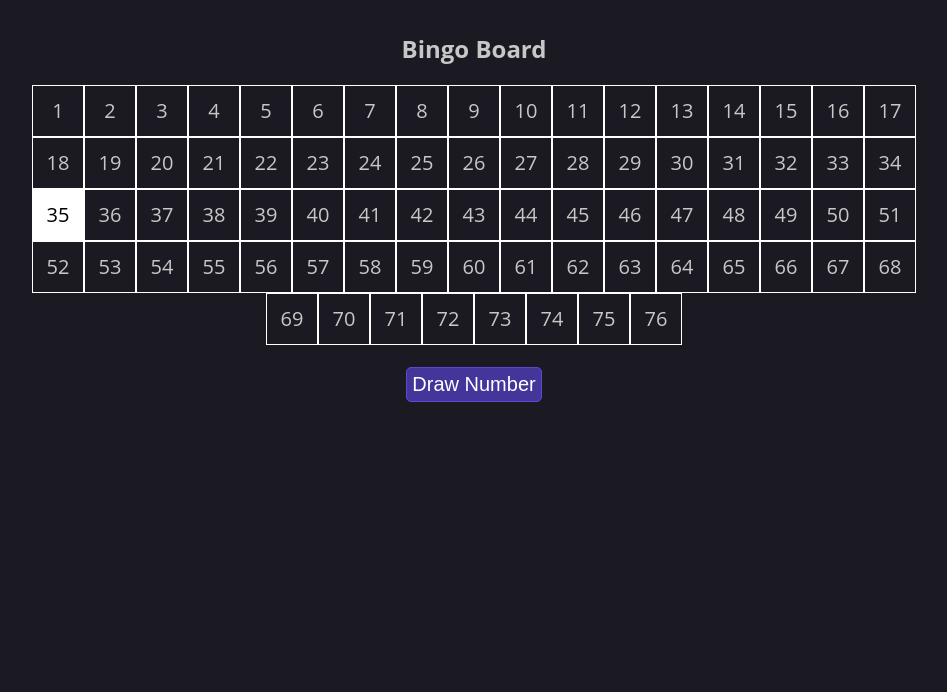
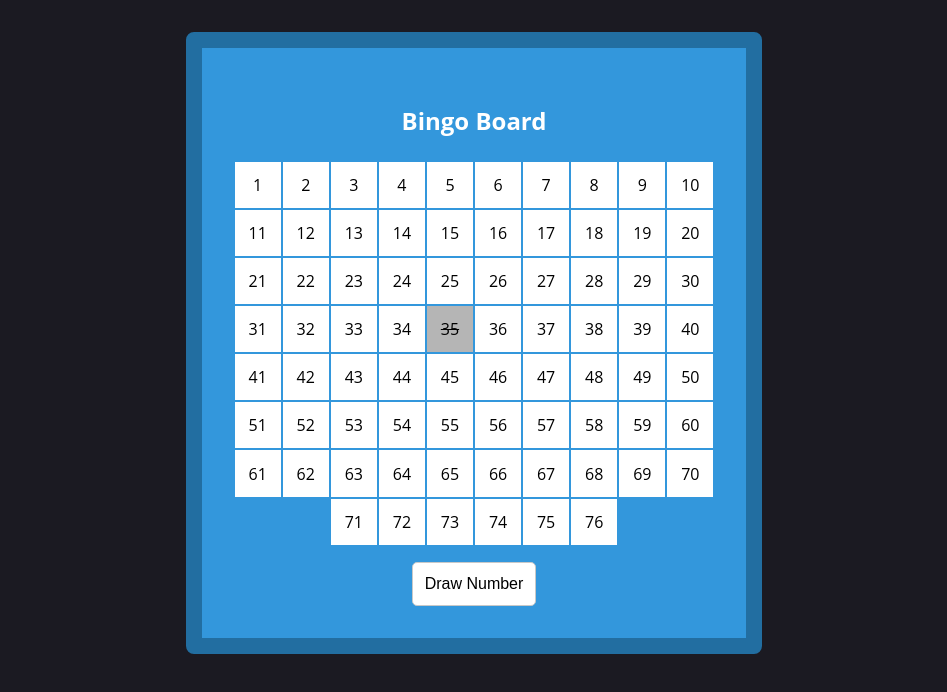
Before and after one commit to astatine-moe/EPICODE-U1-D14, a plain HTML site: page index.html in a window 1280 px wide. Both pictures are taken after a click on the button "Draw Number". Shown: the whole page, without its empty margins (166-1113 px from the left). Drawn offline with Linux system fonts and the light colour scheme.

Commit message:
Added some extra styling and features

```diff
--- a/index.html
+++ b/index.html
@@ -3,15 +3,18 @@
         <meta charset="UTF-8" />
         <meta http-equiv="X-UA-Compatible" content="IE=edge" />
         <meta name="viewport" content="width=device-width, initial-scale=1.0" />
-        <title>Document</title>
+        <title>Bingo Board</title>
         <link rel="stylesheet" href="style.css" />
     </head>
     <body>
-        <h2>Bingo Board</h2>
         <!-- <p>Drawn numbers: <span id="drawn-numbers"></span></p> -->
         <div class="container">
             <div id="board">
-                <p>Loading bingo board...</p>
+                <h2>Bingo Board</h2>
+                <div id="board-content">
+                    <p>Loading bingo board...</p>
+                </div>
+                <button id="draw-number">Draw Number</button>
             </div>
         </div>
         <!-- <h2>User Board</h2>
@@ -19,7 +22,10 @@
             <div id="user-board"></div>
         </div> -->
         <br />
-        <button id="draw-number">Draw Number</button>
+
+        <div class="number-overlay">
+            <span id="number">5</span>
+        </div>
         <script src="index.js"></script>
     </body>
 </html>
--- a/index.js
+++ b/index.js
@@ -1,9 +1,28 @@
+let timeout;
+
+const showNumber = (number) => {
+    const numberHolder = document.getElementById("number");
+    const numberHolderParent = numberHolder.parentElement;
+
+    // numberHolderParent.style.display = "block";
+    numberHolderParent.style.fontSize = "10em";
+
+    clearTimeout(timeout);
+
+    timeout = setTimeout(() => {
+        numberHolderParent.style.fontSize = "0";
+        // numberHolderParent.style.display = "none";
+    }, 2000);
+
+    numberHolder.innerText = number;
+};
+
 let drawnNumbers = [];
 
 window.onload = function () {
     //load 76 bingo cells
 
-    const bingoBoard = document.getElementById("board");
+    const bingoBoard = document.getElementById("board-content");
 
     bingoBoard.innerHTML = "";
 
@@ -32,6 +51,8 @@ document.getElementById("draw-number").onclick = function () {
 
     drawnNumbers.push(number);
 
+    showNumber(number);
+
     const cell = document.getElementById(number);
 
     cell.classList.add("selected");
--- a/style.css
+++ b/style.css
@@ -10,6 +10,7 @@ body {
     color: rgb(199, 199, 199);
     text-align: center;
     margin-top: 1em;
+    overflow: hidden;
 }
 
 .container {
@@ -19,16 +20,23 @@ body {
 }
 
 #board {
-    width: 70%;
-    display: flex;
-    flex-direction: row;
-    flex-wrap: wrap;
-    justify-content: center;
-    align-items: center;
-    align-content: center;
+    width: 40%;
+
+    background: #3397dc;
+    color: rgb(0, 0, 0);
+
+    border: 1em solid #226ea1;
+    border-radius: 0.5em;
+
+    padding: 3.5em 1em 2em 1em;
 }
-#user-board {
-    width: 70%;
+
+#board h2 {
+    color: white;
+    margin: 0 0 1em 0;
+}
+
+#board-content {
     display: flex;
     flex-direction: row;
     flex-wrap: wrap;
@@ -37,39 +45,56 @@ body {
     align-content: center;
 }
 
-#user-board .cell,
-#board .cell {
-    width: 2.5em;
-    height: 2.5em;
-    border: 1px solid rgb(255, 255, 255);
+#board-content .cell {
+    width: 9%;
+    aspect-ratio: 1/1;
+    border: 1px solid #3397dc;
+    background-color: white;
     display: flex;
     justify-content: center;
     align-items: center;
-    font-size: 1.25em;
+    font-size: 2vh;
 }
 
-#user-board .cell.selected,
-#board .cell.selected {
-    background-color: rgb(255, 255, 255);
+/* mobile */
+@media screen and (max-width: 600px) {
+    #board {
+        width: 100%;
+    }
+}
+
+#board-content .cell.selected {
+    background-color: rgb(181, 181, 181);
     color: rgb(0, 0, 0);
+    text-decoration: line-through;
 }
 
 button {
-    background-color: #43359a;
-    color: white;
-    border: 1px solid #5b49d4;
+    background-color: #ffffff;
+    color: rgb(0, 0, 0);
+    border: 1px solid #c8c8c8;
     border-radius: 5px;
-    padding: 5px;
-    font-size: 20px;
+    padding: 0.75em;
+    font-size: 1em;
 
     transition: background-color 0.2s ease-in-out;
+
+    margin-top: 1em;
+
+    cursor: pointer;
 }
 
 button:hover {
-    background-color: #5b49d4;
-    color: white;
-    border: 1px solid #43359a;
-    border-radius: 5px;
-    padding: 5px;
-    font-size: 20px;
+    background-color: #c8c8c8;
 }
+
+.number-overlay {
+    /* display: none; */
+    position: absolute;
+    bottom: 5%;
+    right: 5%;
+
+    font-size: 0;
+
+    transition: font-size 0.2s ease-in-out;
+}
```
